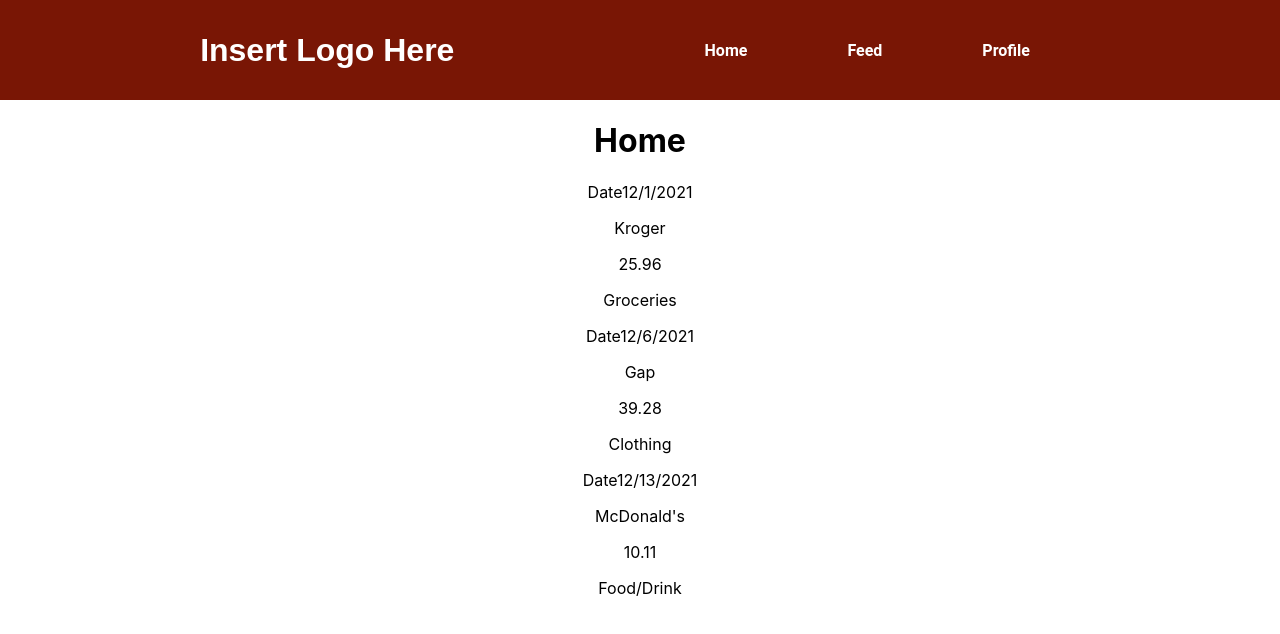
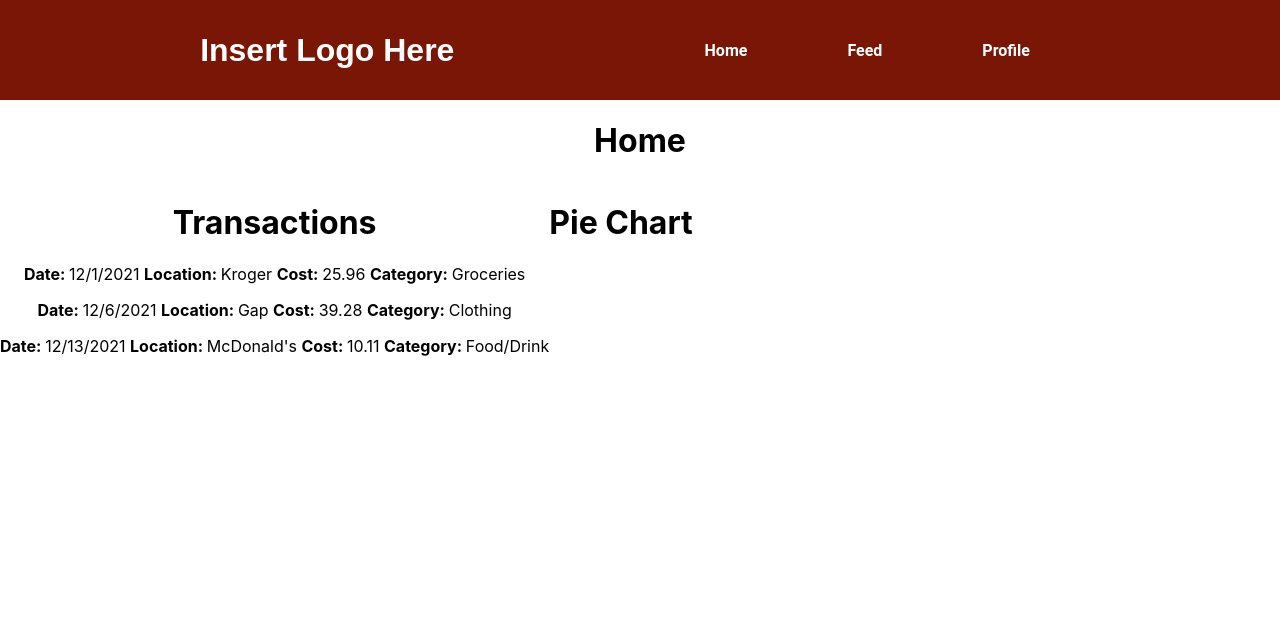
Before and after one commit to ItsIanP/sharable-spending, a React (Create React App) app: page /Home in a window 1280 px wide. Shown: the top 634 px of the page. Built offline with nearby package versions, Linux system fonts and the light colour scheme.

Commit message:
transactions on home page

```diff
--- a/src/components/Home.css
+++ b/src/components/Home.css
@@ -0,0 +1,11 @@
+.column {
+    float: left;
+  }
+
+  .left {
+    width: 25%;
+  }
+
+  .right {
+      width: 75%;
+  }
--- a/src/components/Home.js
+++ b/src/components/Home.js
@@ -5,12 +5,17 @@ import {data} from '../data/ExpenseData'
 
 const Home = () => {
     return (
-        <div>
+        <div class = "row">
             <h1>Home</h1>
-            <div>
+            <div class = "column">
+                <h1>Transactions</h1>
                 {data.map((expense) => (
                     <IndividualExpense date={expense.date} location={expense.location} cost={expense.cost} category={expense.category}/>
                 ))}
+            </div>
+
+            <div class = "column">
+                <h1>Pie Chart</h1>
             </div>
         </div>
     )
--- a/src/components/IndividualExpense.js
+++ b/src/components/IndividualExpense.js
@@ -4,10 +4,7 @@ import './IndividualExpense.css'
 const IndividualExpense = ({date, location, cost, category}) => {
     return (
         <div>
-            <p>Date{date}</p>
-            <p>{location}</p>
-            <p>{cost}</p>
-            <p>{category}</p>
+            <p><b>Date: </b> {date} <b>Location: </b> {location} <b>Cost: </b> {cost} <b>Category: </b> {category} </p>
         </div>
     )
 }
```
Also changed, not shown: 1 other file (tests, documents, lock files or other folders).
